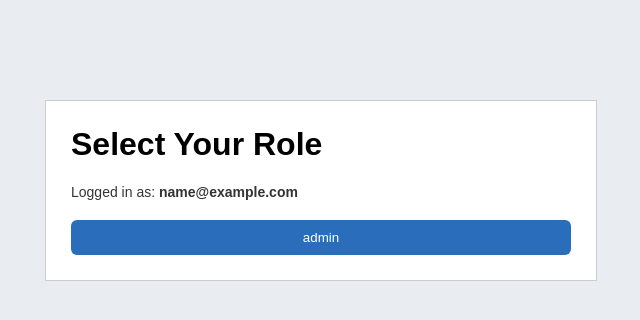
After one commit to tmiller847/CMPSC-431W-Proj-Team_11, a Flask app: template 431w proj/Starter_code_431w/starter_code_431w/templates/select_role.html in a window 1280 px wide. The commit adds this page. Shown: the top 320 px of the page, without its empty margins (319-959 px from the left). Run offline with Flask 3, Linux system fonts and the light colour scheme; the template is opened without the code that fills it: most values are stand-ins (such as "Sample title", 1, 10 or a date in 2020).

Commit message:
Added role-based pages

```diff
--- a/431w proj/Starter_code_431w/starter_code_431w/app.py
+++ b/431w proj/Starter_code_431w/starter_code_431w/app.py
@@ -1,10 +1,12 @@
 import os
 from pathlib import Path
 import sqlite3 as sql
+import hashlib
 
-from flask import Flask, render_template, request
+from flask import Flask, render_template, request, session
 
 app = Flask(__name__)
+app.secret_key = "phase2-demo-key"
 
 host = 'http://127.0.0.1:5000/'
 BASE_DIR = Path(__file__).resolve().parent
@@ -15,6 +17,10 @@ DEFAULT_DATASET_DB_PATH = (
 DB_PATH = Path(os.getenv("NITTANY_AUCTION_DB_PATH", str(DEFAULT_DATASET_DB_PATH)))
 SCHEMA_PATH = BASE_DIR.parent.parent / "backup console.txt"
 
+# When users are stored, their passwords are hashed using sha-256 and saved in the User table.
+# During login, the entered password is hashed again and compared with the stored hash
+def hash_password(password):
+    return hashlib.sha256(password.encode()).hexdigest()
 
 def get_connection():
     connection = sql.connect(DB_PATH)
@@ -44,27 +50,87 @@ def login():
     error = None
     if request.method == 'POST':
         email = request.form.get('email', '').strip()
-        normalized_email = email.lower()
+        normalized_email = email.strip().lower()
         password = request.form.get('password', '').strip()
+
         if not email or not password:
             error = 'Please enter both email and password.'
         else:
             try:
                 with get_connection() as connection:
                     initialize_schema_if_needed(connection)
+                    hashed_pw = hash_password(password)
+
                     user = connection.execute(
-                        "SELECT email FROM User WHERE LOWER(email) = ? AND password = ?",
-                        (normalized_email, password),
+                        "SELECT email FROM User WHERE LOWER(TRIM(email)) = ? AND password = ?",
+                        (normalized_email, hashed_pw),
                     ).fetchone()
-            except (sql.Error, FileNotFoundError):
+
+                    if user:
+                        email = user["email"]
+                        roles = []
+
+                        seller = connection.execute(
+                            "SELECT email FROM Seller WHERE LOWER(TRIM(email)) = ?",
+                            (normalized_email,)
+                        ).fetchone()
+
+                        bidder = connection.execute(
+                            "SELECT email FROM Bidder WHERE LOWER(TRIM(email)) = ?",
+                            (normalized_email,)
+                        ).fetchone()
+
+                        helpdesk = connection.execute(
+                            "SELECT email FROM Helpdesk WHERE LOWER(TRIM(email)) = ?",
+                            (normalized_email,)
+                        ).fetchone()
+
+                        if seller:
+                            roles.append("Seller")
+                        if bidder:
+                            roles.append("Buyer")
+                        if helpdesk:
+                            roles.append("HelpDesk")
+
+                        if len(roles) == 1:
+                            if roles[0] == "Seller":
+                                return render_template("seller_home.html", email=email)
+                            elif roles[0] == "Buyer":
+                                return render_template("buyer_home.html", email=email)
+                            elif roles[0] == "HelpDesk":
+                                return render_template("helpdesk_home.html", email=email)
+
+                        elif len(roles) > 1:
+                            session["email"] = email
+                            return render_template("select_role.html", email=email, roles=roles)
+
+                        else:
+                            error = "User authenticated, but role was not found."
+                    else:
+                        error = "Invalid email or password."
+
+            except (sql.Error, FileNotFoundError) as e:
+                print("Database error:", e)
                 error = "Database error. Please verify schema/data setup."
-            else:
-                if user:
-                    return render_template('role_home.html', email=user["email"])
-                error = "Invalid email or password."
+
     return render_template('login.html', error=error)
 
+@app.route('/choose_role', methods=['POST'])
+def choose_role():
+    email = request.form.get("email", "").strip()
+    role = request.form.get("role", "").strip()
 
+    if not email or not role:
+        return render_template("login.html", error="Role selection failed.")
+
+    if role == "Seller":
+        return render_template("seller_home.html", email=email)
+    elif role == "Buyer":
+        return render_template("buyer_home.html", email=email)
+    elif role == "HelpDesk":
+        return render_template("helpdesk_home.html", email=email)
+
+    return render_template("login.html", error="Invalid role selected.")
 
 if __name__ == "__main__":
     app.run()
--- /dev/null
+++ b/431w proj/Starter_code_431w/starter_code_431w/templates/select_role.html
@@ -0,0 +1,70 @@
+<!DOCTYPE html>
+<html>
+<head>
+    <title>Select Role</title>
+    <style>
+        body {
+            font-family: Arial, sans-serif;
+            background-color: #e9edf2;
+        }
+
+        .content {
+            width: 500px;
+            margin: 100px auto;
+            background: white;
+            padding: 25px;
+            border: 1px solid #ccc;
+        }
+
+        h1 {
+            margin-top: 0;
+        }
+
+        .user {
+            margin-top: 15px;
+            font-size: 14px;
+            color: #333;
+        }
+
+        .roles {
+            margin-top: 20px;
+        }
+
+        button {
+            display: block;
+            width: 100%;
+            margin-top: 10px;
+            padding: 10px;
+            border: none;
+            background: #2a6ebb;
+            color: white;
+            border-radius: 6px;
+            cursor: pointer;
+        }
+
+        button:hover {
+            background: #1f5692;
+        }
+    </style>
+</head>
+<body>
+
+<div class="content">
+    <h1>Select Your Role</h1>
+
+    <div class="user">
+        Logged in as: <strong>{{ email }}</strong>
+    </div>
+
+    <div class="roles">
+        <form method="POST" action="/choose_role">
+            <input type="hidden" name="email" value="{{ email }}">
+            {% for role in roles %}
+                <button type="submit" name="role" value="{{ role }}">{{ role }}</button>
+            {% endfor %}
+        </form>
+    </div>
+</div>
+
+</body>
+</html>
```
Also changed, not shown: 431w proj/Starter_code_431w/starter_code_431w/templates/buyer_home.html (renamed from 431w proj/Starter_code_431w/starter_code_431w/templates/role_home.html, +6 -6 lines), 431w proj/Starter_code_431w/starter_code_431w/templates/helpdesk_home.html (added, +52 -0 lines), 431w proj/Starter_code_431w/starter_code_431w/templates/seller_home.html (added, +52 -0 lines), 431w proj/Starter_code_431w/starter_code_431w/README.md.
